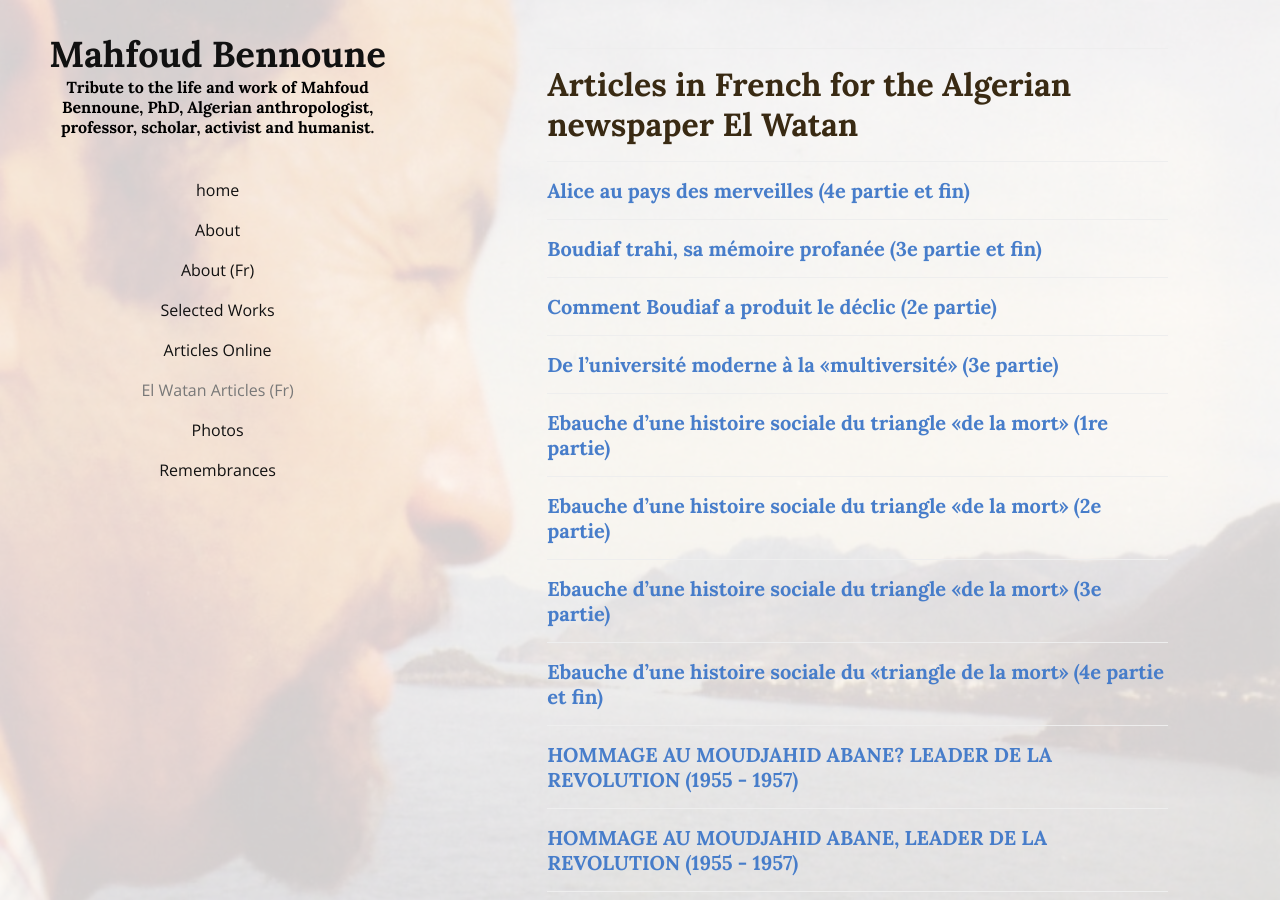
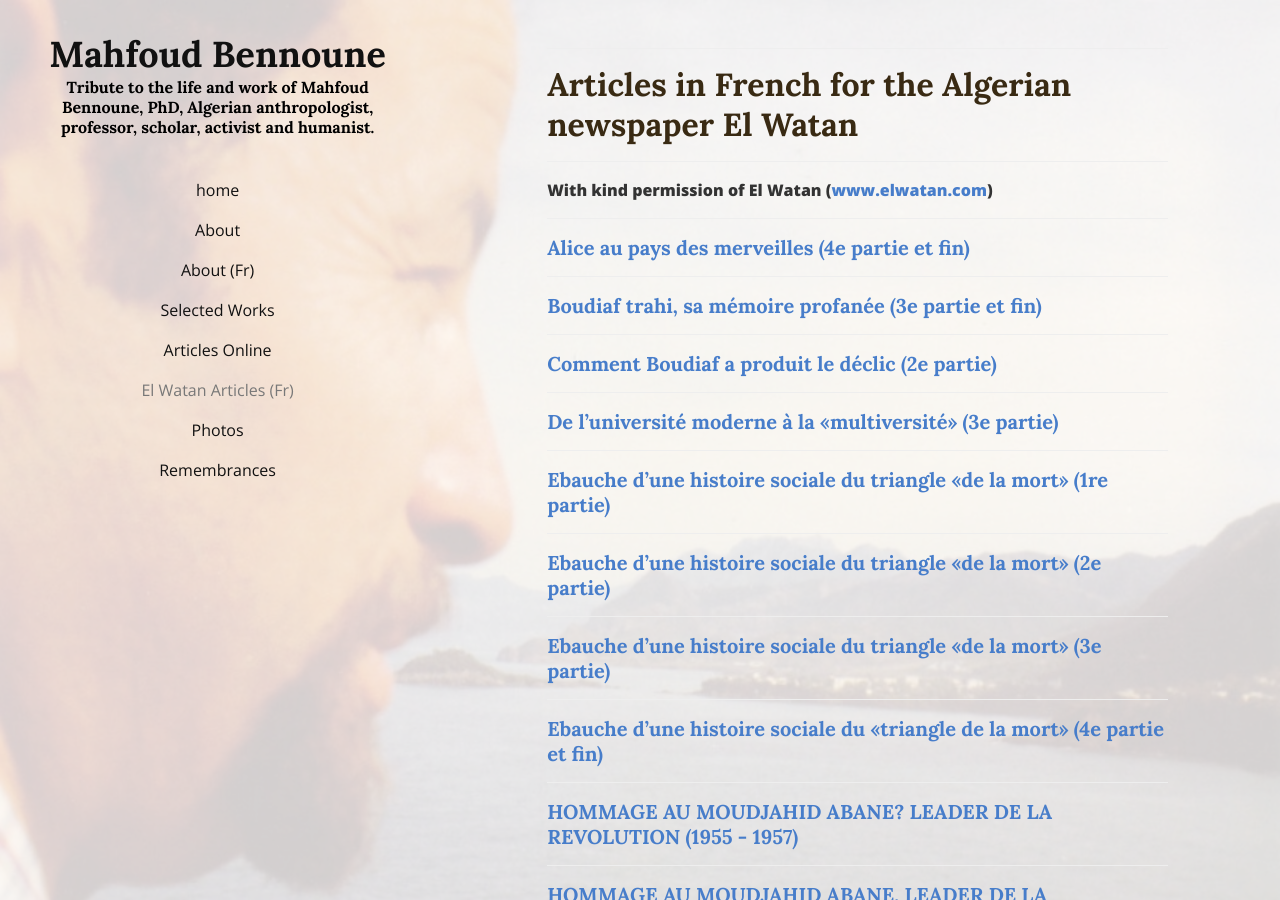
Before and after one commit to sonnetmedia/mahfoudbennoune.com, a Jekyll site: the page built from _landing_pages/el-watan-articles.md, in a window 1280 px wide and 900 px high. Built offline with Jekyll 4.4.1, drawn with Linux system fonts in a browser that asks for light colours.

Commit message:
add attribution on El Watan page

```diff
--- a/_landing_pages/el-watan-articles.md
+++ b/_landing_pages/el-watan-articles.md
@@ -2,6 +2,9 @@
 title: "Articles in French for the Algerian newspaper El Watan"
 ---
 
+**With kind permission of El Watan ([www.elwatan.com](http://www.elwatan.com))**
+
+---
 
 ##### [Alice au pays des merveilles (4e partie et fin)](/assets/files/el-watan/alice-au-pays-des-merveilles-4.doc.pdf)
 
```
